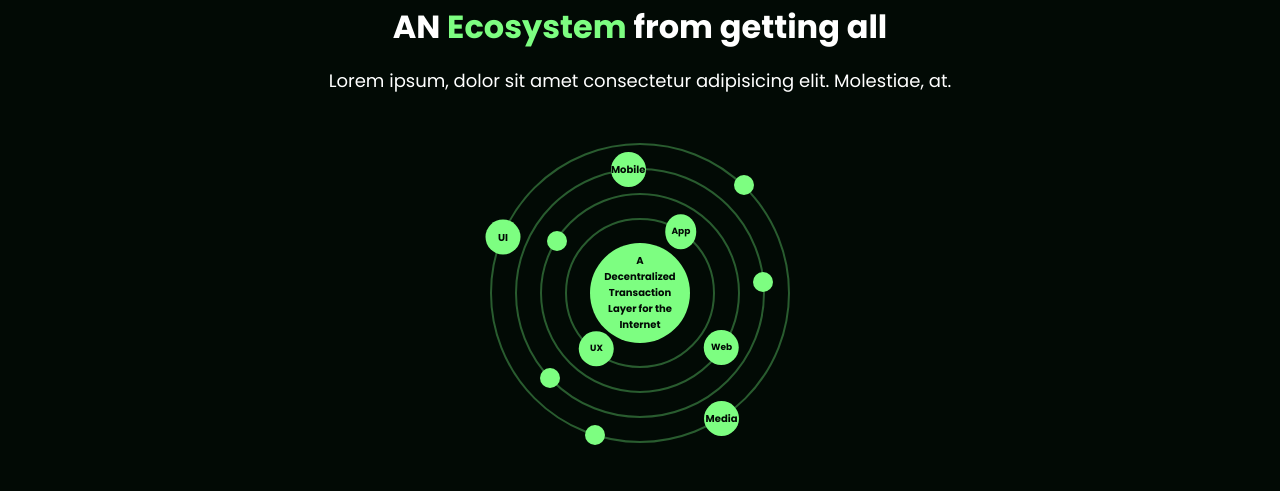
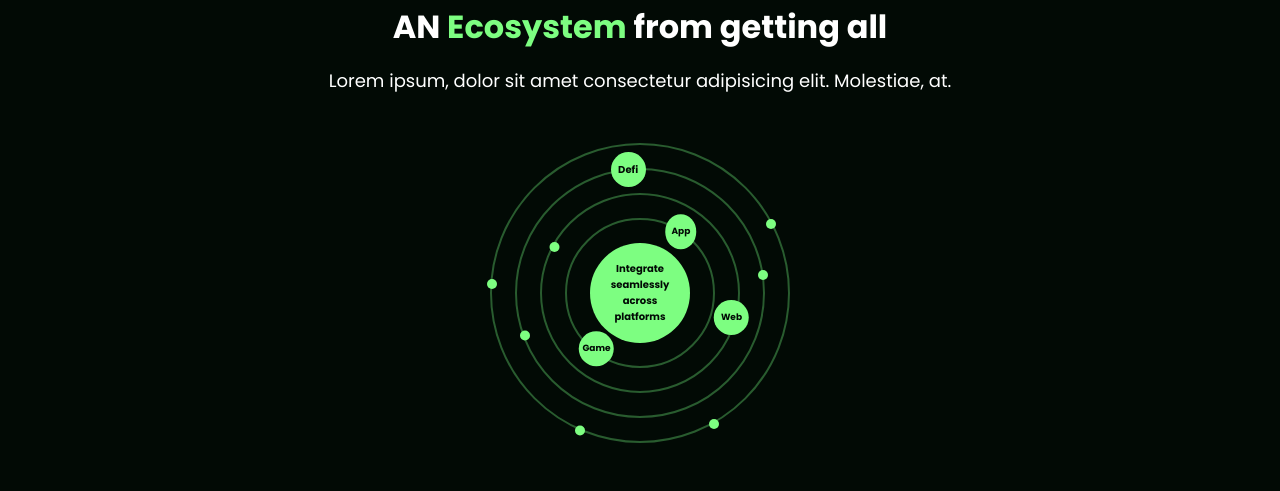
Before and after one commit to TrixDiaz/TrixDiaz.github.io, a plain HTML site: page index.html in a window 1280 px wide. Shown: the part 1327-1818 px from the top of the page. Drawn offline with nearby package versions, Linux system fonts and the light colour scheme; animation ran at ten frames a second.

Commit message:
adjust circle

```diff
--- a/assets/styles/style.css
+++ b/assets/styles/style.css
@@ -826,18 +826,18 @@ footer .tabs a {
   border-radius: 50%;
   padding: 0.5em;
   position: absolute;
-  top: 75%;
-  left: calc(85% + 20px);
+  top: 60%;
+  left: calc(90% + 20px);
   transform: translate(-75%, -40%);
 }
 
 .small-circle-web {
-  width: 20px;
-  height: 20px;
+  width: 10px;
+  height: 10px;
   background-color: var(--primary);
   border-radius: 50%;
   position: absolute;
-  top: 60%;
+  top: 45%;
   right: calc(90% + 10px);
   transform: translate(75%, -410%);
 }
@@ -855,25 +855,25 @@ footer .tabs a {
 }
 
 .small-circle-mobile-2 {
-  width: 20px;
-  height: 20px;
+  width: 10px;
+  height: 10px;
   background-color: var(--primary);
   border-radius: 50%;
   position: absolute;
-  bottom: -10%;
+  bottom: 20%;
   right: calc(100% + 10px);
-  transform: translate(265%, -265%);
+  transform: translate(230%, -265%);
 }
 
 .small-circle-mobile-1 {
-  width: 20px;
-  height: 20px;
+  width: 10px;
+  height: 10px;
   background-color: var(--primary);
   border-radius: 50%;
   position: absolute;
-  bottom: 30%;
+  bottom: 45%;
   left: calc(100% + 10px);
-  transform: translate(-100%, -250%);
+  transform: translate(-150%, -250%);
 }
 
 .circle-defi {
@@ -901,47 +901,46 @@ footer .tabs a {
 }
 
 .small-circle-10 {
-  width: 20px;
-  height: 20px;
+  width: 10px;
+  height: 10px;
   background-color: var(--primary);
   border-radius: 50%;
   position: absolute;
-  top: 45%;
+  top: 70%;
   right: calc(60% + 45px);
   transform: translate(200%, 735%);
 }
 
 .small-circle-11 {
-  width: 35px;
-  height: 35px;
+  width: 10px;
+  height: 10px;
   background-color: var(--primary);
   border-radius: 50%;
   padding: 0.5em;
   position: absolute;
-  bottom: -25%;
+  bottom: -4%;
   left: calc(70% + 10px);
   transform: translate(-20%, -220%);
 }
 
 .circle-ui {
-  width: 35px;
-  height: 35px;
+  width: 10px;
+  height: 10px;
   background-color: var(--primary);
   border-radius: 50%;
-  padding: 0.5em;
   position: absolute;
-  top: -40%;
+  top: 25%;
   right: calc(100% + 10px);
-  transform: translate(110%, 550%);
+  transform: translate(150%, 600%);
 }
 
 .small-circle-13 {
-  width: 20px;
-  height: 20px;
+  width: 10px;
+  height: 10px;
   background-color: var(--primary);
   border-radius: 50%;
   position: absolute;
-  top: 0%;
+  top: 20%;
   left: calc(100% + 10px);
   transform: translate(-320%, 150%);
 }
--- a/index.html
+++ b/index.html
@@ -223,14 +223,14 @@
             </div>
             <div class="outer-circle-4">
                 <div class="circle-ui">
-                    <span class="text-xs bold">UI</span>
+                    <span class="text-xs bold"></span>
                 </div>
                 <div class="small-circle-13">
                     <span></span>
                 </div>
                 <div class="outer-circle-3">
                     <div class="circle-mobile">
-                        <span class="text-xs bold">Mobile</span>
+                        <span class="text-xs bold">Defi</span>
                     </div>
                     <div class="outer-circle-2">
                         <div class="small-circle-web">
@@ -238,13 +238,13 @@
                         </div>
                         <div class="outer-circle">
                             <div class="inner-circle">
-                                <p class="text-xs bold">A Decentralized Transaction Layer for the Internet</p>
+                                <p class="text-xs bold">Integrate seamlessly across platforms</p>
                             </div>
                             <div class="circle-games">
                                 <span>App</span>
                             </div>
                             <div class="circle-defi">
-                                <span>UX</span>
+                                <span>Game</span>
                             </div>
                         </div>
                         <div class="circle-web">
@@ -262,7 +262,7 @@
                     <span></span>
                 </div>
                 <div class="small-circle-11">
-                    <span class="text-xs bold">Media</span>
+                    <span class="text-xs bold"></span>
                 </div>
             </div>
         </div>
```
